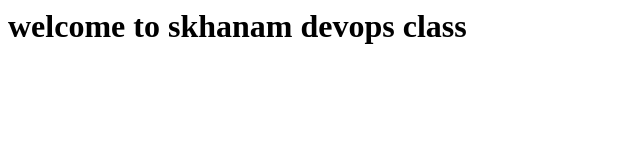
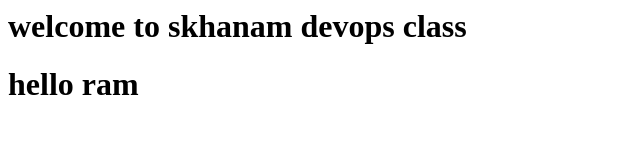
Before and after one commit to TechWithKhanam/bank-project-xyz, a plain HTML site: page index.html in a window 1280 px wide. Shown: the whole page, without its empty margins (0-640 px from the left). Drawn offline with Linux system fonts and the light colour scheme.

Commit message:
Update index.html

```diff
--- a/index.html
+++ b/index.html
@@ -1 +1,2 @@
 <html><h1>welcome to skhanam devops class</html><h1>
+  hello ram
```
